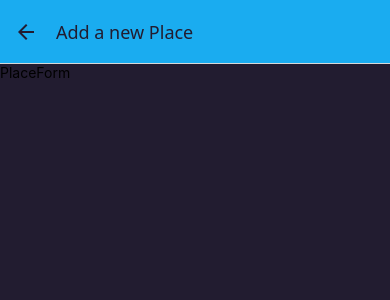
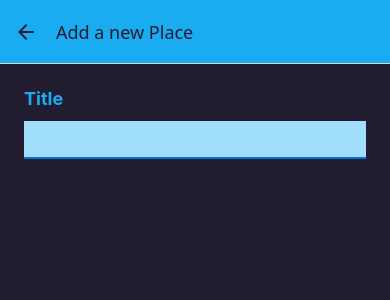
Before and after one commit to Badi1298/RN-Favourite-Places, a React Native app: screen /AddPlace in a window 390 px wide. Shown: the top 300 px of the page. Built offline with nearby package versions, Linux system fonts and the light colour scheme.

Commit message:
Enhance PlaceForm component with title input and styling; update PlacesList to ensure proper integration of PlaceItem

```diff
--- a/components/places/PlaceForm.tsx
+++ b/components/places/PlaceForm.tsx
@@ -1,10 +1,43 @@
-import React from 'react';
-import { View, Text } from 'react-native';
+import React, { useState } from 'react';
+import { View, Text, ScrollView, TextInput, StyleSheet } from 'react-native';
+
+import { Colors } from '../../constants/colors';
 
 export default function PlaceForm() {
+    const [title, setTitle] = useState('');
+
+    const changeTitleHandler = (text: string) => {
+        setTitle(text);
+    };
+
     return (
-        <View>
-            <Text>PlaceForm</Text>
-        </View>
+        <ScrollView>
+            <View style={styles.form}>
+                <Text style={styles.label}>Title</Text>
+                <TextInput style={styles.input} value={title} onChangeText={changeTitleHandler} />
+            </View>
+        </ScrollView>
     );
 }
+
+const styles = StyleSheet.create({
+    form: {
+        flex: 1,
+        padding: 24,
+    },
+    label: {
+        fontWeight: 'bold',
+        fontSize: 18,
+        marginBottom: 4,
+        color: Colors.Primary500,
+    },
+    input: {
+        marginVertical: 8,
+        paddingVertical: 8,
+        paddingHorizontal: 4,
+        fontSize: 16,
+        borderBottomWidth: 2,
+        backgroundColor: Colors.Primary100,
+        borderBottomColor: Colors.Primary700,
+    },
+});
--- a/components/places/PlacesList.tsx
+++ b/components/places/PlacesList.tsx
@@ -1,9 +1,10 @@
 import React from 'react';
 import { FlatList, StyleSheet, Text, View } from 'react-native';
 
-import PlaceItem from './PlaceItem';
 import { Place } from '../../types/places';
 import { Colors } from '../../constants/colors';
+
+import PlaceItem from './PlaceItem';
 
 type Props = {
     places: Place[];
```
